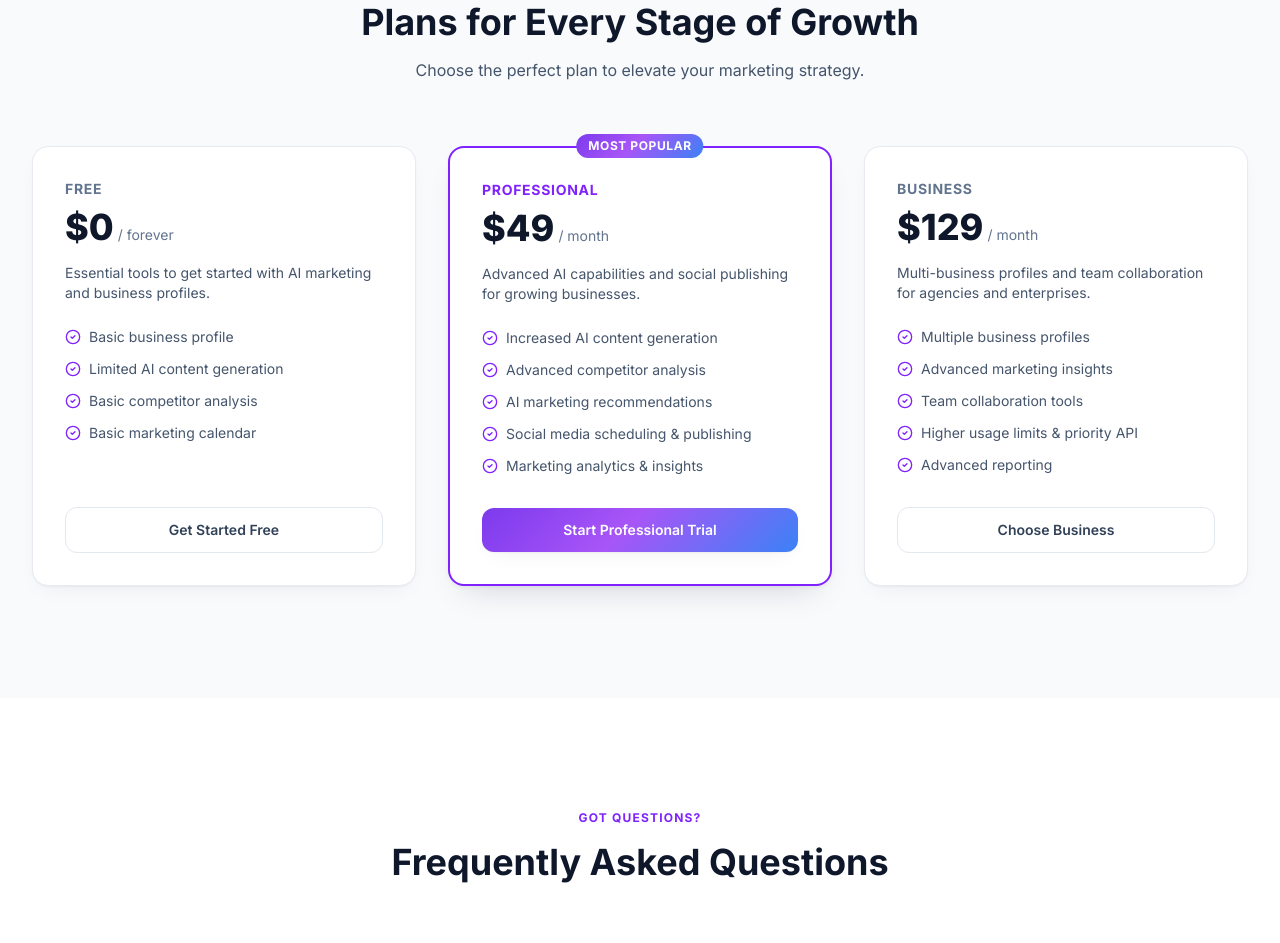
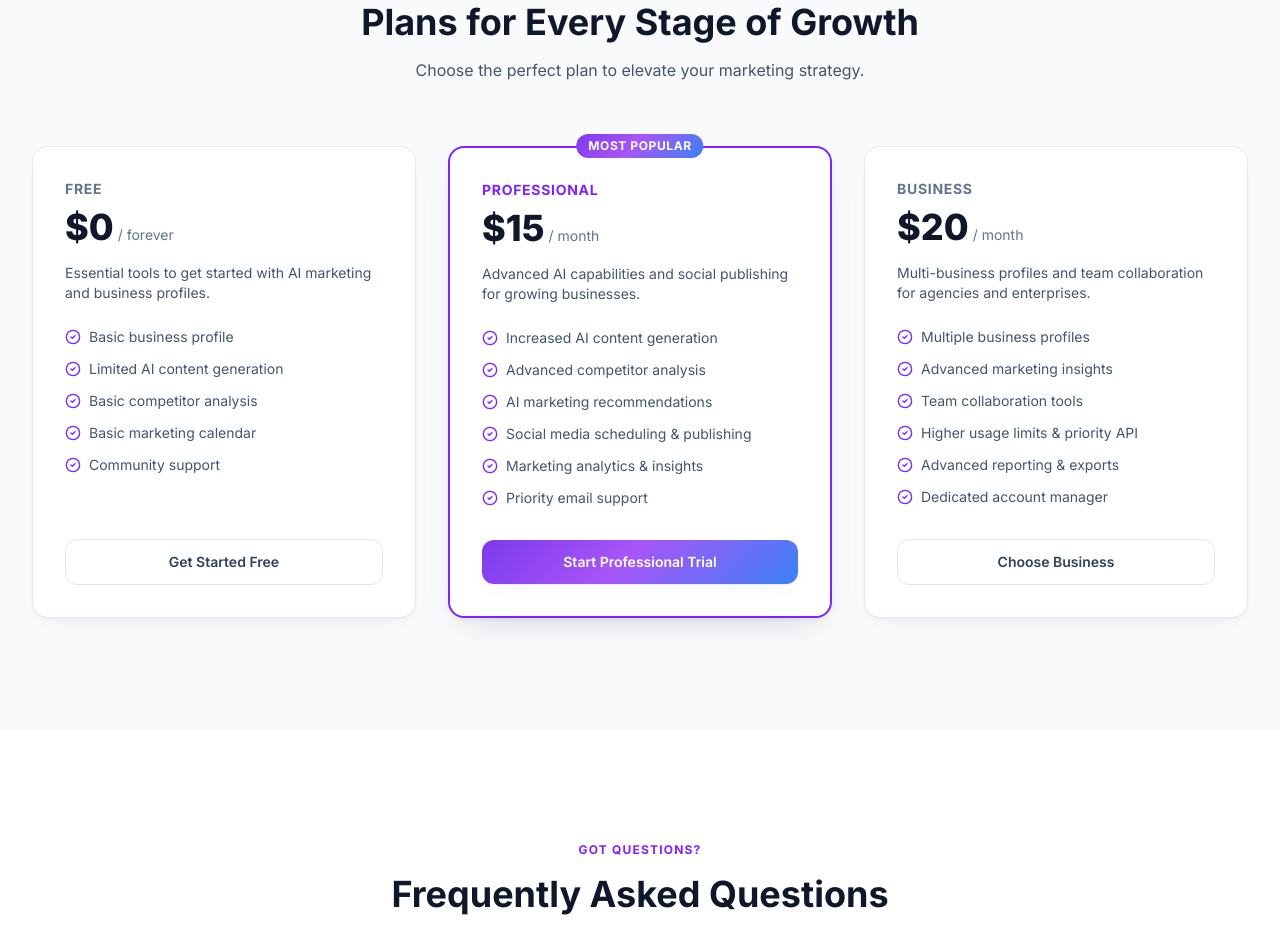
Before and after one commit to Azizkhan42/GrowVix, a React (Vite) app in the folder frontend/: page / in a window 1280 px wide. Shown: the part 4020-4963 px from the top of the page. Built offline with nearby package versions, Linux system fonts and the light colour scheme; no server answers.

Commit message:
files updated

```diff
--- /dev/null
+++ b/frontend/src/data/plans.js
@@ -0,0 +1,62 @@
+// Single source of truth for pricing across the whole app.
+// Update prices/features here and they will reflect everywhere:
+// the public Pricing page, the Home pricing preview, and the in-app
+// Upgrade Plan modal.
+//
+// `id` values must stay in sync with the backend (free | pro | agency).
+export const PLANS = [
+  {
+    id: 'free',
+    name: 'Free',
+    priceMonthly: 0,
+    priceAnnual: 0,
+    description: 'Essential tools to get started with AI marketing and business profiles.',
+    features: [
+      'Basic business profile',
+      'Limited AI content generation',
+      'Basic competitor analysis',
+      'Basic marketing calendar',
+      'Community support',
+    ],
+    cta: 'Get Started Free',
+    popular: false,
+  },
+  {
+    id: 'pro',
+    name: 'Professional',
+    priceMonthly: 15,
+    priceAnnual: 12,
+    description: 'Advanced AI capabilities and social publishing for growing businesses.',
+    features: [
+      'Increased AI content generation',
+      'Advanced competitor analysis',
+      'AI marketing recommendations',
+      'Social media scheduling & publishing',
+      'Marketing analytics & insights',
+      'Priority email support',
+    ],
+    cta: 'Start Professional Trial',
+    popular: true,
+  },
+  {
+    id: 'agency',
+    name: 'Business',
+    priceMonthly: 20,
+    priceAnnual: 15,
+    description: 'Multi-business profiles and team collaboration for agencies and enterprises.',
+    features: [
+      'Multiple business profiles',
+      'Advanced marketing insights',
+      'Team collaboration tools',
+      'Higher usage limits & priority API',
+      'Advanced reporting & exports',
+      'Dedicated account manager',
+    ],
+    cta: 'Choose Business',
+    popular: false,
+  },
+];
+
+export function getPlanPrice(plan, cycle = 'monthly') {
+  return cycle === 'annual' ? plan.priceAnnual : plan.priceMonthly;
+}
--- a/frontend/src/pages/public/Home.jsx
+++ b/frontend/src/pages/public/Home.jsx
@@ -20,6 +20,7 @@ import {
   Star,
   Building2
 } from 'lucide-react';
+import { PLANS } from '../../data/plans';
 
 export default function Home() {
   const [openFaq, setOpenFaq] = useState(null);
@@ -423,83 +424,47 @@ export default function Home() {
             <p className="text-slate-600">Choose the perfect plan to elevate your marketing strategy.</p>
           </div>
 
-          <div className="grid grid-cols-1 lg:grid-cols-3 gap-8">
-            {/* Free Plan */}
-            <div className="rounded-2xl border border-app-border bg-white p-8 shadow-soft flex flex-col justify-between">
-              <div>
-                <p className="text-sm font-bold uppercase tracking-wider text-slate-500 mb-2">Free</p>
-                <div className="flex items-baseline gap-1 mb-4">
-                  <span className="text-4xl font-extrabold text-slate-900">$0</span>
-                  <span className="text-sm text-slate-500">/ forever</span>
+          <div className="grid grid-cols-1 md:grid-cols-2 lg:grid-cols-3 gap-6 lg:gap-8 items-start">
+            {PLANS.map((plan) => (
+              <div
+                key={plan.id}
+                className={`rounded-2xl bg-white p-6 sm:p-8 shadow-soft flex flex-col h-full relative transition-all duration-300 hover:shadow-lift ${
+                  plan.popular ? 'border-2 border-violet-600 shadow-lift' : 'border border-app-border'
+                }`}
+              >
+                {plan.popular && (
+                  <div className="absolute -top-3.5 left-1/2 -translate-x-1/2 whitespace-nowrap rounded-full gradient-brand px-3 py-1 text-[11px] sm:text-xs font-bold text-white uppercase tracking-wider">
+                    Most Popular
                   </div>
-                <p className="text-sm text-slate-600 mb-6">Essential tools to get started with AI marketing and business profiles.</p>
+                )}
+                <div className="flex-1">
+                  <p className={`text-sm font-bold uppercase tracking-wider mb-2 ${plan.popular ? 'text-violet-600' : 'text-slate-500'}`}>{plan.name}</p>
+                  <div className="flex flex-wrap items-baseline gap-x-1 gap-y-0 mb-4">
+                    <span className="text-3xl sm:text-4xl font-extrabold text-slate-900">${plan.priceMonthly}</span>
+                    <span className="text-xs sm:text-sm text-slate-500">/ {plan.priceMonthly === 0 ? 'forever' : 'month'}</span>
+                  </div>
+                  <p className="text-sm text-slate-600 mb-6">{plan.description}</p>
                   <ul className="space-y-3 text-sm text-slate-600 mb-8">
-                  <li className="flex items-center gap-2"><CheckCircle2 size={16} className="text-violet-600" /> Basic business profile</li>
-                  <li className="flex items-center gap-2"><CheckCircle2 size={16} className="text-violet-600" /> Limited AI content generation</li>
-                  <li className="flex items-center gap-2"><CheckCircle2 size={16} className="text-violet-600" /> Basic competitor analysis</li>
-                  <li className="flex items-center gap-2"><CheckCircle2 size={16} className="text-violet-600" /> Basic marketing calendar</li>
+                    {plan.features.map((feat, i) => (
+                      <li key={i} className="flex items-start gap-2">
+                        <CheckCircle2 size={16} className="text-violet-600 shrink-0 mt-0.5" />
+                        <span>{feat}</span>
+                      </li>
+                    ))}
                   </ul>
                 </div>
                 <Link
                   to="/signup"
-                className="w-full rounded-xl border border-slate-200 bg-white py-3 text-center text-sm font-semibold text-slate-700 hover:bg-slate-50 transition"
+                  className={`w-full rounded-xl py-3 text-center text-sm font-semibold transition ${
+                    plan.popular
+                      ? 'gradient-brand text-white shadow-soft hover:opacity-95'
+                      : 'border border-slate-200 bg-white text-slate-700 hover:bg-slate-50'
+                  }`}
                 >
-                Get Started Free
+                  {plan.cta}
                 </Link>
               </div>
-
-            {/* Professional Plan */}
-            <div className="rounded-2xl border-2 border-violet-600 bg-white p-8 shadow-lift flex flex-col justify-between relative">
-              <div className="absolute -top-3.5 left-1/2 -translate-x-1/2 rounded-full gradient-brand px-3 py-1 text-xs font-bold text-white uppercase tracking-wider">
-                Most Popular
-              </div>
-              <div>
-                <p className="text-sm font-bold uppercase tracking-wider text-violet-600 mb-2">Professional</p>
-                <div className="flex items-baseline gap-1 mb-4">
-                  <span className="text-4xl font-extrabold text-slate-900">$49</span>
-                  <span className="text-sm text-slate-500">/ month</span>
-                </div>
-                <p className="text-sm text-slate-600 mb-6">Advanced AI capabilities and social publishing for growing businesses.</p>
-                <ul className="space-y-3 text-sm text-slate-600 mb-8">
-                  <li className="flex items-center gap-2"><CheckCircle2 size={16} className="text-violet-600" /> Increased AI content generation</li>
-                  <li className="flex items-center gap-2"><CheckCircle2 size={16} className="text-violet-600" /> Advanced competitor analysis</li>
-                  <li className="flex items-center gap-2"><CheckCircle2 size={16} className="text-violet-600" /> AI marketing recommendations</li>
-                  <li className="flex items-center gap-2"><CheckCircle2 size={16} className="text-violet-600" /> Social media scheduling & publishing</li>
-                  <li className="flex items-center gap-2"><CheckCircle2 size={16} className="text-violet-600" /> Marketing analytics & insights</li>
-                </ul>
-              </div>
-              <Link
-                to="/signup"
-                className="gradient-brand w-full rounded-xl py-3 text-center text-sm font-semibold text-white shadow-soft transition hover:opacity-95"
-              >
-                Start Professional Trial
-              </Link>
-            </div>
-
-            {/* Business Plan */}
-            <div className="rounded-2xl border border-app-border bg-white p-8 shadow-soft flex flex-col justify-between">
-              <div>
-                <p className="text-sm font-bold uppercase tracking-wider text-slate-500 mb-2">Business</p>
-                <div className="flex items-baseline gap-1 mb-4">
-                  <span className="text-4xl font-extrabold text-slate-900">$129</span>
-                  <span className="text-sm text-slate-500">/ month</span>
-                </div>
-                <p className="text-sm text-slate-600 mb-6">Multi-business profiles and team collaboration for agencies and enterprises.</p>
-                <ul className="space-y-3 text-sm text-slate-600 mb-8">
-                  <li className="flex items-center gap-2"><CheckCircle2 size={16} className="text-violet-600" /> Multiple business profiles</li>
-                  <li className="flex items-center gap-2"><CheckCircle2 size={16} className="text-violet-600" /> Advanced marketing insights</li>
-                  <li className="flex items-center gap-2"><CheckCircle2 size={16} className="text-violet-600" /> Team collaboration tools</li>
-                  <li className="flex items-center gap-2"><CheckCircle2 size={16} className="text-violet-600" /> Higher usage limits & priority API</li>
-                  <li className="flex items-center gap-2"><CheckCircle2 size={16} className="text-violet-600" /> Advanced reporting</li>
-                </ul>
-              </div>
-              <Link
-                to="/signup"
-                className="w-full rounded-xl border border-slate-200 bg-white py-3 text-center text-sm font-semibold text-slate-700 hover:bg-slate-50 transition"
-              >
-                Choose Business
-              </Link>
-            </div>
+            ))}
           </div>
         </div>
       </section>
--- a/frontend/src/pages/public/Pricing.jsx
+++ b/frontend/src/pages/public/Pricing.jsx
@@ -1,59 +1,10 @@
 import { useState } from 'react';
 import { Link } from 'react-router-dom';
 import { Sparkles, CheckCircle2, ArrowRight } from 'lucide-react';
+import { PLANS, getPlanPrice } from '../../data/plans';
 
 export default function Pricing() {
   const [billingCycle, setBillingCycle] = useState('monthly');
-
-  const plans = [
-    {
-      name: 'Free',
-      priceMonthly: 0,
-      priceAnnual: 0,
-      description: 'Essential tools to get started with AI marketing and business profiles.',
-      features: [
-        'Basic business profile',
-        'Limited AI content generation',
-        'Basic competitor analysis',
-        'Basic marketing calendar',
-        'Community support',
-      ],
-      cta: 'Get Started Free',
-      popular: false,
-    },
-    {
-      name: 'Professional',
-      priceMonthly: 15,
-      priceAnnual: 12,
-      description: 'Advanced AI capabilities and social publishing for growing businesses.',
-      features: [
-        'Increased AI content generation',
-        'Advanced competitor analysis',
-        'AI marketing recommendations',
-        'Social media scheduling & publishing',
-        'Marketing analytics & insights',
-        'Priority email support',
-      ],
-      cta: 'Start Professional Trial',
-      popular: true,
-    },
-    {
-      name: 'Business',
-      priceMonthly: 20,
-      priceAnnual: 15,
-      description: 'Multi-business profiles and team collaboration for agencies and enterprises.',
-      features: [
-        'Multiple business profiles',
-        'Advanced marketing insights',
-        'Team collaboration tools',
-        'Higher usage limits & priority API',
-        'Advanced reporting & exports',
-        'Dedicated account manager',
-      ],
-      cta: 'Choose Business',
-      popular: false,
-    },
-  ];
 
   return (
     <div className="flex flex-col">
@@ -63,18 +14,24 @@ export default function Pricing() {
           <div className="inline-flex items-center gap-2 px-3.5 py-1.5 rounded-full bg-violet-100 border border-violet-200 text-violet-700 text-xs font-semibold uppercase tracking-wider">
             <Sparkles size={14} /> Simple Pricing
           </div>
-          <h1 className="text-4xl sm:text-5xl font-extrabold text-slate-900 tracking-tight">
+          <h1 className="text-3xl sm:text-4xl lg:text-5xl font-extrabold text-slate-900 tracking-tight">
             Invest in Growth, Not Complexity
           </h1>
-          <p className="text-lg sm:text-xl text-slate-600 max-w-2xl mx-auto leading-relaxed">
+          <p className="text-base sm:text-lg lg:text-xl text-slate-600 max-w-2xl mx-auto leading-relaxed">
             Choose the ideal plan for your business with clear pricing and no hidden fees.
           </p>
 
           {/* Billing Toggle */}
-          <div className="inline-flex items-center rounded-full bg-slate-200/70 p-1 mt-4">
+          <div className="flex justify-center">
+            <div
+              role="group"
+              aria-label="Billing cycle"
+              className="inline-flex max-w-full items-center rounded-full bg-slate-200/70 p-1"
+            >
               <button
                 onClick={() => setBillingCycle('monthly')}
-              className={`rounded-full px-5 py-2 text-xs font-semibold transition ${
+                aria-pressed={billingCycle === 'monthly'}
+                className={`whitespace-nowrap rounded-full px-4 py-2 text-[11px] sm:text-xs font-semibold transition ${
                   billingCycle === 'monthly'
                     ? 'bg-white text-slate-900 shadow-sm'
                     : 'text-slate-600 hover:text-slate-900'
@@ -84,7 +41,8 @@ export default function Pricing() {
               </button>
               <button
                 onClick={() => setBillingCycle('annual')}
-              className={`rounded-full px-5 py-2 text-xs font-semibold transition flex items-center gap-1.5 ${
+                aria-pressed={billingCycle === 'annual'}
+                className={`whitespace-nowrap rounded-full px-4 py-2 text-[11px] sm:text-xs font-semibold transition flex items-center gap-1.5 ${
                   billingCycle === 'annual'
                     ? 'bg-white text-slate-900 shadow-sm'
                     : 'text-slate-600 hover:text-slate-900'
@@ -95,38 +53,41 @@ export default function Pricing() {
               </button>
             </div>
           </div>
+        </div>
       </section>
 
       {/* Pricing Cards */}
-      <section className="py-20 bg-slate-50">
+      <section className="py-16 sm:py-20 bg-slate-50">
         <div className="mx-auto max-w-7xl px-4 sm:px-6 lg:px-8">
-          <div className="grid grid-cols-1 lg:grid-cols-3 gap-8">
-            {plans.map((plan, idx) => {
-              const price = billingCycle === 'annual' ? plan.priceAnnual : plan.priceMonthly;
+          <div className="grid grid-cols-1 md:grid-cols-2 lg:grid-cols-3 gap-6 lg:gap-8 items-start">
+            {PLANS.map((plan) => {
+              const price = getPlanPrice(plan, billingCycle);
               return (
                 <div
-                  key={idx}
-                  className={`rounded-2xl bg-white p-8 shadow-soft flex flex-col justify-between relative transition-all duration-300 hover:shadow-lift ${
+                  key={plan.id}
+                  className={`rounded-2xl bg-white p-6 sm:p-8 shadow-soft flex flex-col h-full relative transition-all duration-300 hover:shadow-lift ${
                     plan.popular ? 'border-2 border-violet-600 shadow-lift' : 'border border-app-border'
                   }`}
                 >
                   {plan.popular && (
-                    <div className="absolute -top-3.5 left-1/2 -translate-x-1/2 rounded-full gradient-brand px-3 py-1 text-xs font-bold text-white uppercase tracking-wider">
+                    <div className="absolute -top-3.5 left-1/2 -translate-x-1/2 whitespace-nowrap rounded-full gradient-brand px-3 py-1 text-[11px] sm:text-xs font-bold text-white uppercase tracking-wider">
                       Most Popular
                     </div>
                   )}
 
-                  <div>
+                  <div className="flex-1">
                     <p className="text-sm font-bold uppercase tracking-wider text-slate-500 mb-2">{plan.name}</p>
-                    <div className="flex items-baseline gap-1 mb-4">
-                      <span className="text-4xl font-extrabold text-slate-900">${price}</span>
-                      <span className="text-sm text-slate-500">/ {billingCycle === 'annual' ? 'month, billed annually' : 'month'}</span>
+                    <div className="flex flex-wrap items-baseline gap-x-1 gap-y-0 mb-4">
+                      <span className="text-3xl sm:text-4xl font-extrabold text-slate-900">${price}</span>
+                      <span className="text-xs sm:text-sm text-slate-500">
+                        / {price === 0 ? 'forever' : billingCycle === 'annual' ? 'month, billed annually' : 'month'}
+                      </span>
                     </div>
                     <p className="text-sm text-slate-600 mb-6">{plan.description}</p>
                     <ul className="space-y-3 text-sm text-slate-600 mb-8">
                       {plan.features.map((feat, i) => (
-                        <li key={i} className="flex items-center gap-2">
-                          <CheckCircle2 size={16} className="text-violet-600 shrink-0" />
+                        <li key={i} className="flex items-start gap-2">
+                          <CheckCircle2 size={16} className="text-violet-600 shrink-0 mt-0.5" />
                           <span>{feat}</span>
                         </li>
                       ))}
@@ -151,14 +112,14 @@ export default function Pricing() {
       </section>
 
       {/* Comparison & FAQ notice */}
-      <section className="py-20 bg-white text-center border-t border-app-border">
-        <div className="mx-auto max-w-3xl px-4 space-y-6">
-          <h3 className="text-3xl font-bold text-slate-900">Need a custom enterprise solution?</h3>
+      <section className="py-16 sm:py-20 bg-white text-center border-t border-app-border">
+        <div className="mx-auto max-w-3xl px-4 sm:px-6 space-y-6">
+          <h3 className="text-2xl sm:text-3xl font-bold text-slate-900">Need a custom enterprise solution?</h3>
           <p className="text-slate-600">Contact our sales team for custom API limits, SSO, and dedicated infrastructure.</p>
           <div className="pt-2">
             <Link
               to="/contact"
-              className="inline-flex items-center gap-2 rounded-xl border border-slate-200 bg-slate-50 px-8 py-3.5 text-sm font-semibold text-slate-700 hover:bg-slate-100 transition"
+              className="inline-flex items-center gap-2 rounded-xl border border-slate-200 bg-slate-50 px-6 sm:px-8 py-3.5 text-sm font-semibold text-slate-700 hover:bg-slate-100 transition"
             >
               <span>Contact Sales</span>
               <ArrowRight size={16} />
```
Also changed, not shown: frontend/src/components/PricingModal.jsx (+24 -67 lines), 1 other file (tests, documents, lock files or other folders). Lines whose indentation alone changed are shown as unchanged.
